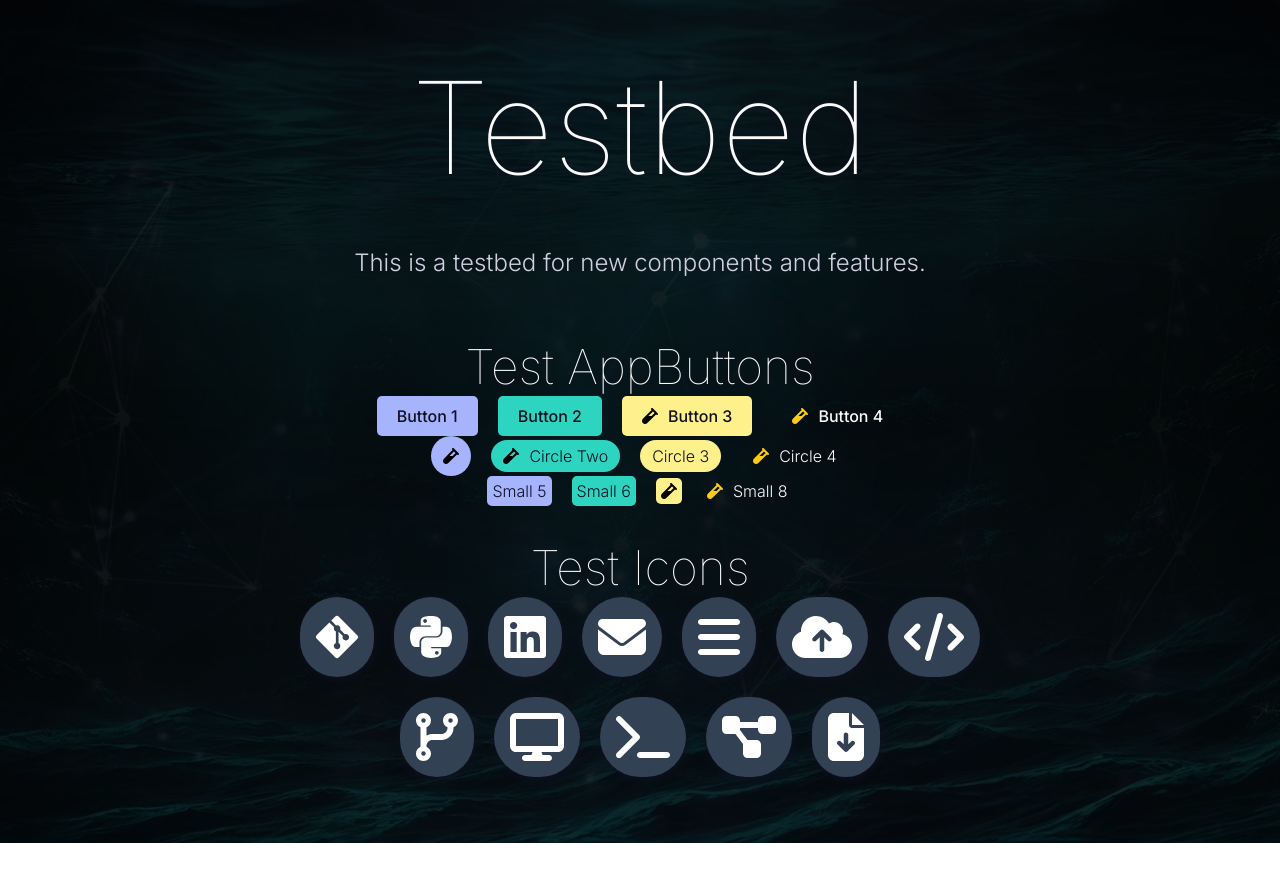
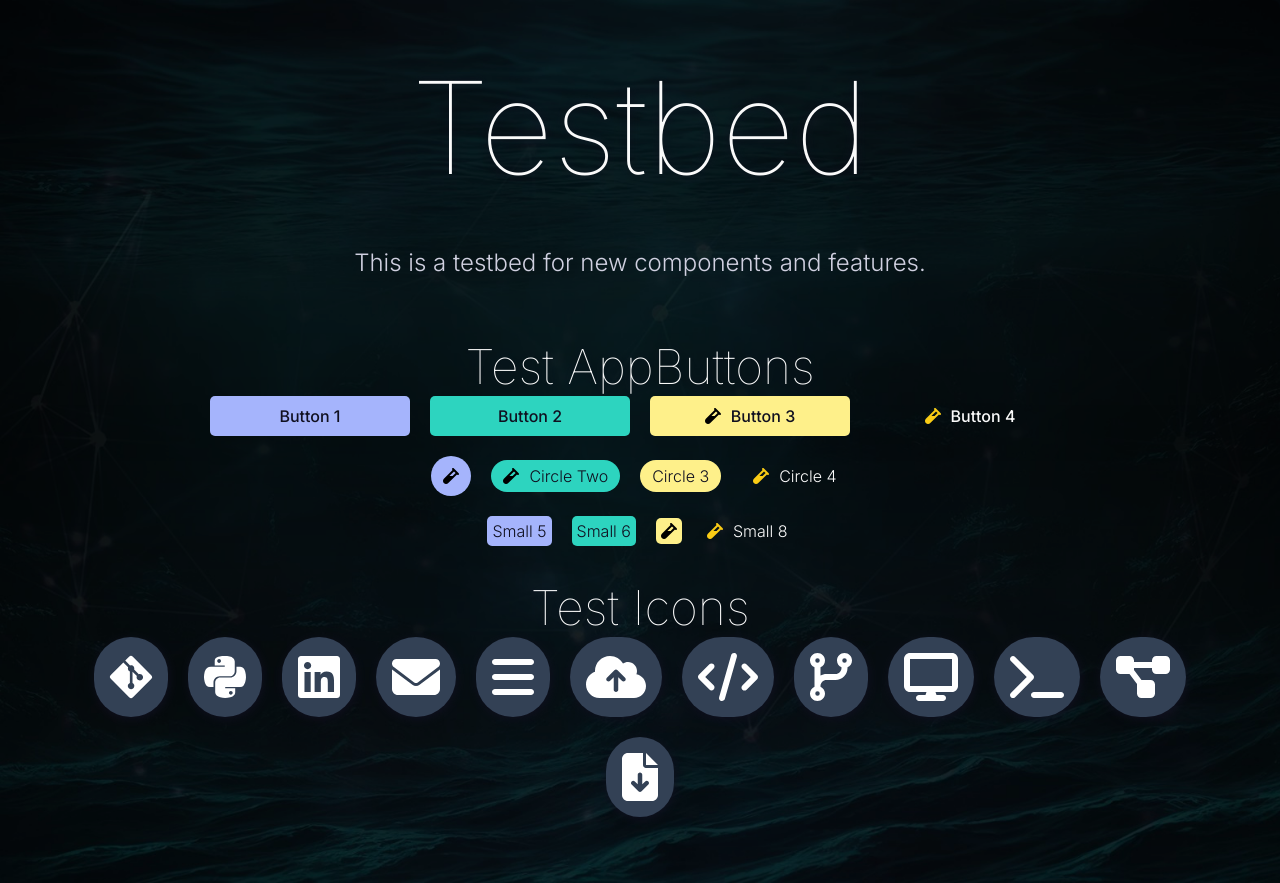
Before and after one commit to glass-ships/homepage, a Next.js app: page /testbed in a window 1280 px wide. Before the commit the page ends 843 px from the top, so only its background shows below. Built offline with nearby package versions, Linux system fonts and the light colour scheme; a web font is replaced by a local one.

Commit message:
maybe fix fonts

```diff
--- a/src/app/layout.tsx
+++ b/src/app/layout.tsx
@@ -18,7 +18,7 @@ export default function RootLayout({ children }: { children: React.ReactNode })
       <Head>
         <link rel="shortcut icon" href="/favicon.ico" />
       </Head>
-      <body>{children}</body>
+      <body className={inter.className}>{children}</body>
     </html>
   );
 }
--- a/src/pages/Testbed.tsx
+++ b/src/pages/Testbed.tsx
@@ -7,7 +7,7 @@ import styles from "./Testbed.module.scss";
 
 export default function Testbed() {
   return (
-    <AppSection width="medium" design="fill">
+    <AppSection width="big" design="fill">
       {/* // <div
     //   style={{
     //     display: "flex",
@@ -25,30 +25,36 @@ export default function Testbed() {
 
       <div id="testbed" className={styles.bed}>
         <div className={styles.section}>
-          <h3>Test AppButtons<br/></h3>
-          {/* <AppFlex>
-            {buttons.map((buttonSet, index) => (
+          <h3>
+            Test AppButtons
+            <br />
+          </h3>
+          <AppFlex>
+            {/* {buttons.map((buttonSet, index) => (
               <AppFlex key={index} direction="row">
                 {buttonSet.map((button, index) => (
-                  <div key={index}>{button}</div>
+                  button
                 ))}
               </AppFlex>
-            ))}
-          </AppFlex> */}
-          <AppFlex>
-            {buttonsNormal.map((button, index) => (
-              <div key={index}>{button}</div>
-            ))}
+            ))} */}
+            <AppFlex direction="row">
+              <AppButton text="Button 1" color="primary" onClick={() => console.log("Button 1 clicked")} />
+              <AppButton text="Button 2" color="secondary" onClick={() => console.log("Button 2 clicked")} />
+              <AppButton text="Button 3" icon="vial" color="tertiary" linkTo="/testbed" />
+              <AppButton text="Button 4" icon="vial" color="none" linkTo="/testbed" />
             </AppFlex>
             <AppFlex>
-            {buttonsCircle.map((button, index) => (
-              <div key={index}>{button}</div>
-            ))}
+              <AppButton icon="vial" color="primary" design="circle" onClick={() => console.log("Icon clicked")} />
+              <AppButton icon="vial" text="Circle Two" color="secondary" design="circle" onClick={() => console.log("Icon clicked")} />
+              <AppButton text="Circle 3" color="tertiary" design="circle" onClick={() => console.log("Icon clicked")} />
+              <AppButton icon="vial" text="Circle 4" color="none" design="circle" linkTo="/testbed" />
             </AppFlex>
             <AppFlex>
-            {buttonsSmall.map((button, index) => (
-              <div key={index}>{button}</div>
-            ))}
+              <AppButton text="Small 5" color="primary" design="small" onClick={() => console.log("Button 4 clicked")} />
+              <AppButton text="Small 6" color="secondary" design="small" onClick={() => console.log("Button 5 clicked")} />
+              <AppButton icon="vial" color="tertiary" design="small" onClick={() => console.log("Button 6 clicked")} />
+              <AppButton text="Small 8" icon="vial" color="none" design="small" linkTo="/testbed" />
+            </AppFlex>
           </AppFlex>
         </div>
 
```
Also changed, not shown: .eslintrc.json. Lines whose indentation alone changed are shown as unchanged.
